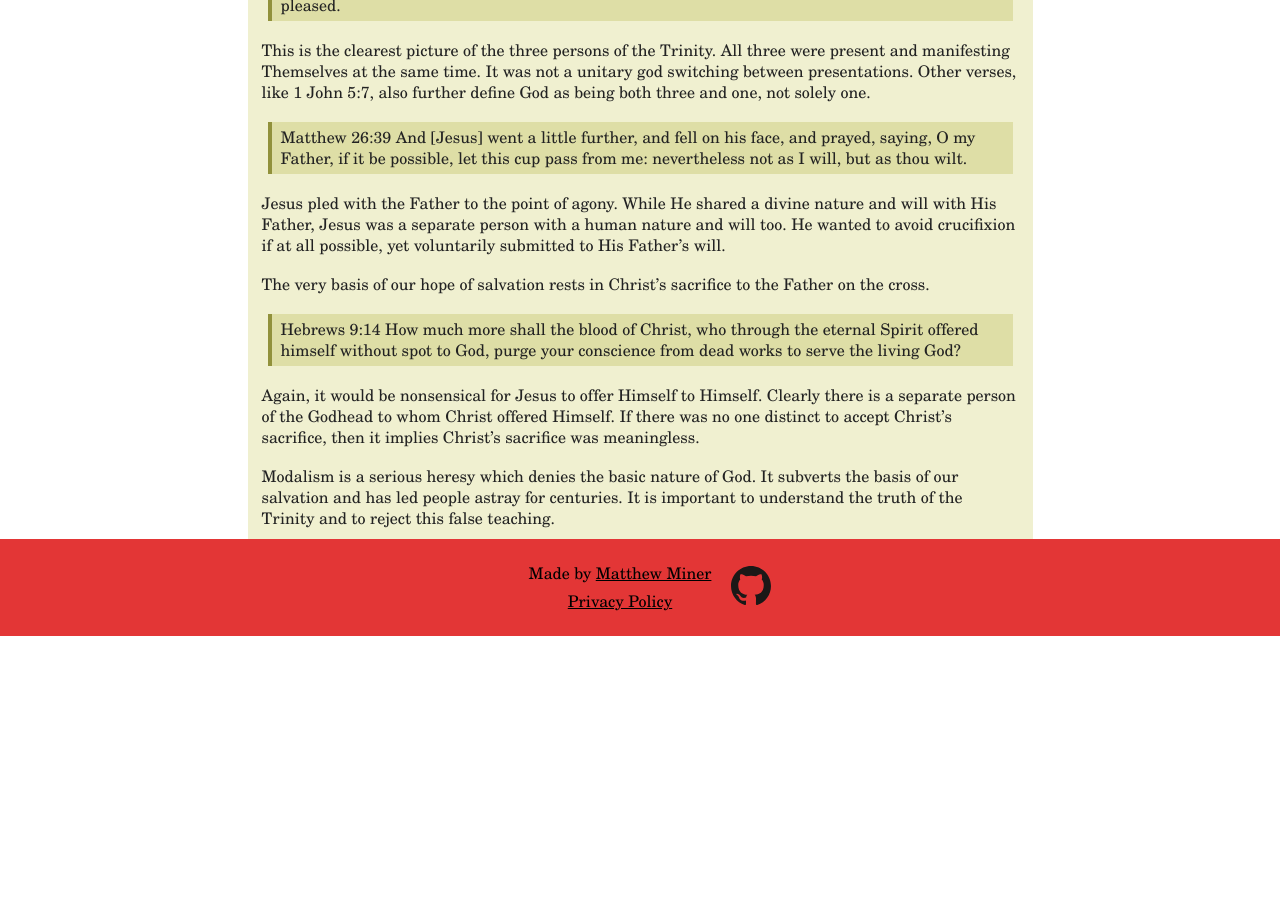
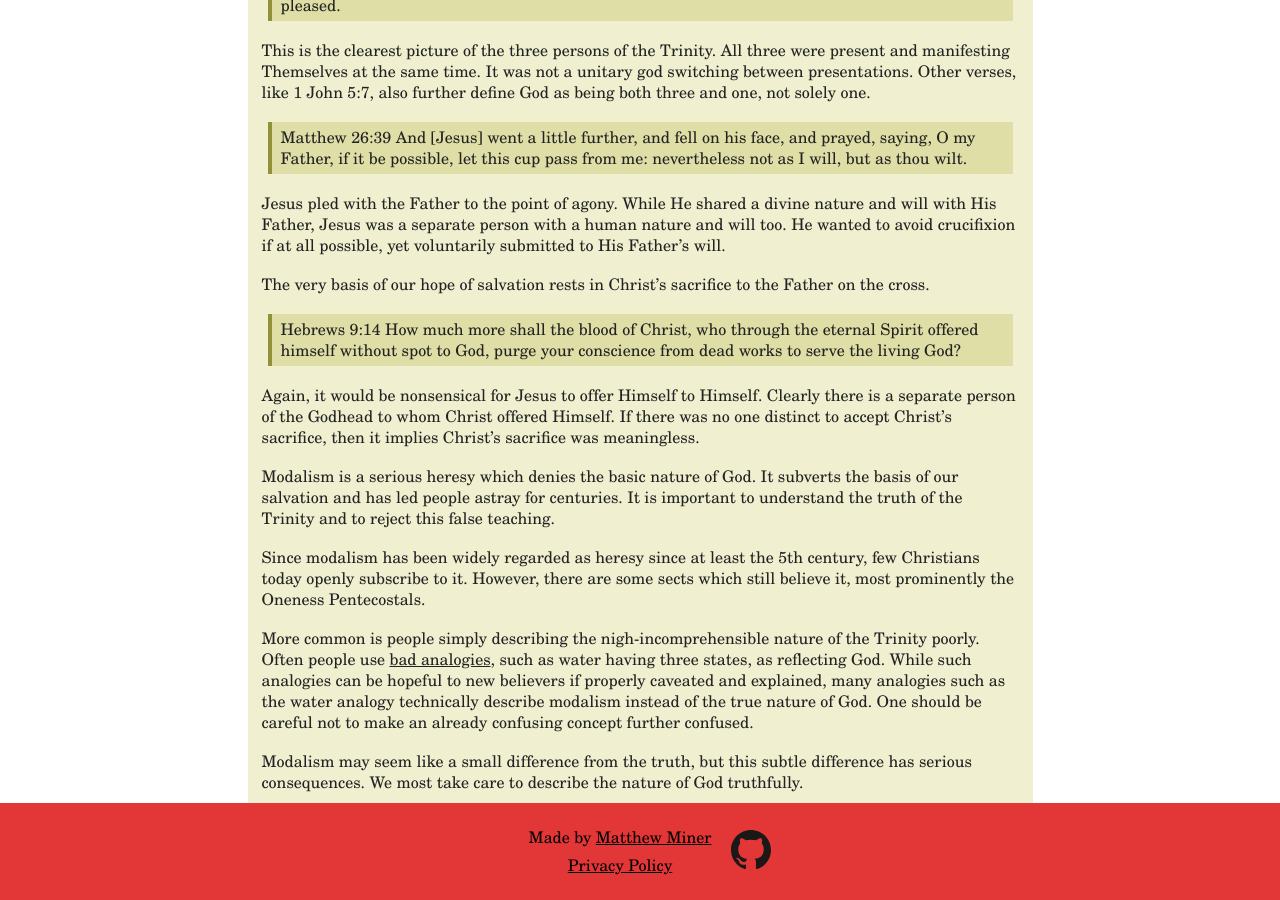
Before and after one commit to mminer237/doctrine-directory, a Jekyll site: the page built from _doctrines/modalism.md, in a window 1280 px wide and 900 px high, scrolled down 996 px. Built offline with Jekyll 4.4.1, drawn with Linux system fonts in a browser that asks for light colours; some web fonts are replaced; before the commit the page ends 1632 px from its top, so only the background shows below that.

Commit message:
Expand modalism article

```diff
--- a/_doctrines/modalism.md
+++ b/_doctrines/modalism.md
@@ -32,3 +32,9 @@ The very basis of our hope of salvation rests in Christ's sacrifice to the Fathe
 Again, it would be nonsensical for Jesus to offer Himself to Himself. Clearly there is a separate person of the Godhead to whom Christ offered Himself. If there was no one distinct to accept Christ's sacrifice, then it implies Christ's sacrifice was meaningless.
 
 Modalism is a serious heresy which denies the basic nature of God. It subverts the basis of our salvation and has led people astray for centuries. It is important to understand the truth of the Trinity and to reject this false teaching.
+
+Since modalism has been widely regarded as heresy since at least the 5th century, few Christians today openly subscribe to it. However, there are some sects which still believe it, most prominently the Oneness Pentecostals.
+
+More common is people simply describing the nigh-incomprehensible nature of the Trinity poorly. Often people use [bad analogies](https://youtu.be/KQLfgaUoQCw), such as water having three states, as reflecting God. While such analogies can be hopeful to new believers if properly caveated and explained, many analogies such as the water analogy technically describe modalism instead of the true nature of God. One should be careful not to make an already confusing concept further confused.
+
+Modalism may seem like a small difference from the truth, but this subtle difference has serious consequences. We most take care to describe the nature of God truthfully.
```
